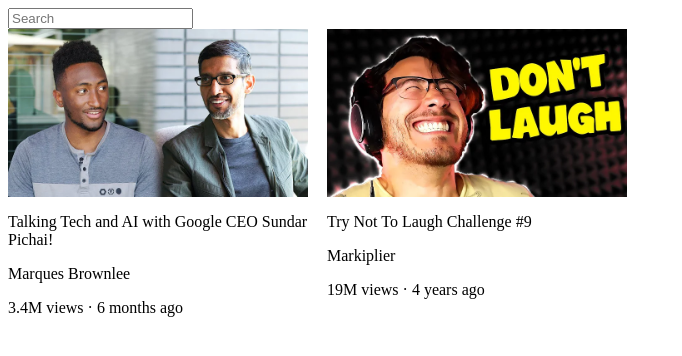
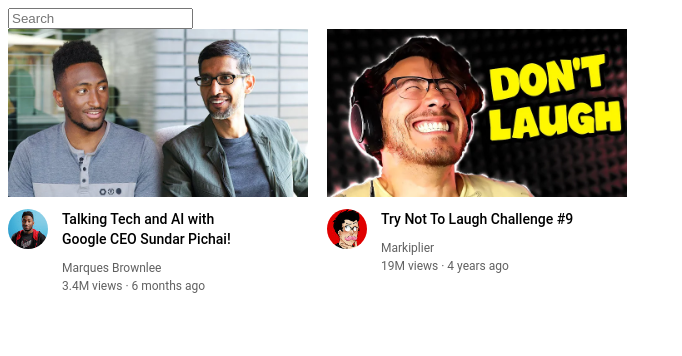
Before and after one commit to TamaraTav/YouTube, a plain HTML site: page youtube.html in a window 1280 px wide. Shown: the whole page, without its empty margins (0-682 px from the left). Drawn offline with Linux system fonts and the light colour scheme.

Commit message:
video-preview

```diff
--- a/youtube.html
+++ b/youtube.html
@@ -8,7 +8,15 @@
     />
     <meta http-equiv="X-UA-Compatible" content="ie=edge" />
     <title>YouTube.com Clone</title>
+
+
     <style>
+      p {
+        font-family: Roboto, Arial;
+        margin-top: 0;
+        margin-bottom: 0;
+      }
+
       .thumbnail {
         width: 300px;
         display: block;
@@ -17,9 +25,15 @@
       .search-bar {
         display: block;
       }
+
       .video-title {
-        width: 300px;
+        margin-top: 0;
+        font-size: 14px;
+        font-weight: 500;
+        line-height: 20px;
+        margin-bottom: 12px;
       }
+
       .video-preview {
         width: 300px;
         display: inline-block;
@@ -27,7 +41,37 @@
         margin-right: 15px;
       }
 
+      .channel-picture {
+        display: inline-block;
+        width: 50px;
+        vertical-align: top;
+      }
+
+      .video-info {
+        display: inline-block;
+        width: 200px;
+      }
+
+      .profile-picture {
+        width: 40px;
+        border-radius: 50px;
+      }
+
+      .thumbnail-row {
+        margin-bottom: 12px;
+      }
+
+      .video-author,
+      .video-stats {
+        font-size: 12px;
+        color: rgb(96, 96, 96);
+      }
+
+      .video-author {
+        margin-bottom: 4px;
+      }
     </style>
+
   </head>
 
   <body>
@@ -35,8 +79,14 @@
   <input class="search-bar" type="text" placeholder="Search">
 
   <div class="video-preview">
+    <div class="thumbnail-row">
       <img class="thumbnail" src="thumbnails/thumbnail-1.webp">
-
+    </div>
+    <div>
+      <div class="channel-picture">
+        <img class="profile-picture" src="channel-pictures/channel-1.jpeg">
+      </div>
+      <div class="video-info">
         <p class="video-title">
           Talking Tech and AI with Google CEO Sundar Pichai!
         </p>
@@ -47,10 +97,18 @@
           3.4M views &#183; 6 months ago
         </p>
       </div>
+    </div>
+  </div>
 
   <div class="video-preview">
+    <div class="thumbnail-row">
       <img class="thumbnail" src="thumbnails/thumbnail-2.webp">
-
+    </div>
+    <div>
+      <div class="channel-picture">
+        <img class="profile-picture" src="channel-pictures/channel-2.jpeg">
+      </div>
+      <div class="video-info">
         <p class="video-title">
           Try Not To Laugh Challenge #9
         </p>
@@ -61,6 +119,8 @@
           19M views &#183; 4 years ago
         </p>
       </div>
+    </div>
+  </div>
 
   </body>
 </html>
```
Also changed, not shown: channel-pictures/channel-1.jpeg (added), channel-pictures/channel-2.jpeg (added). Lines whose indentation alone changed are shown as unchanged.
